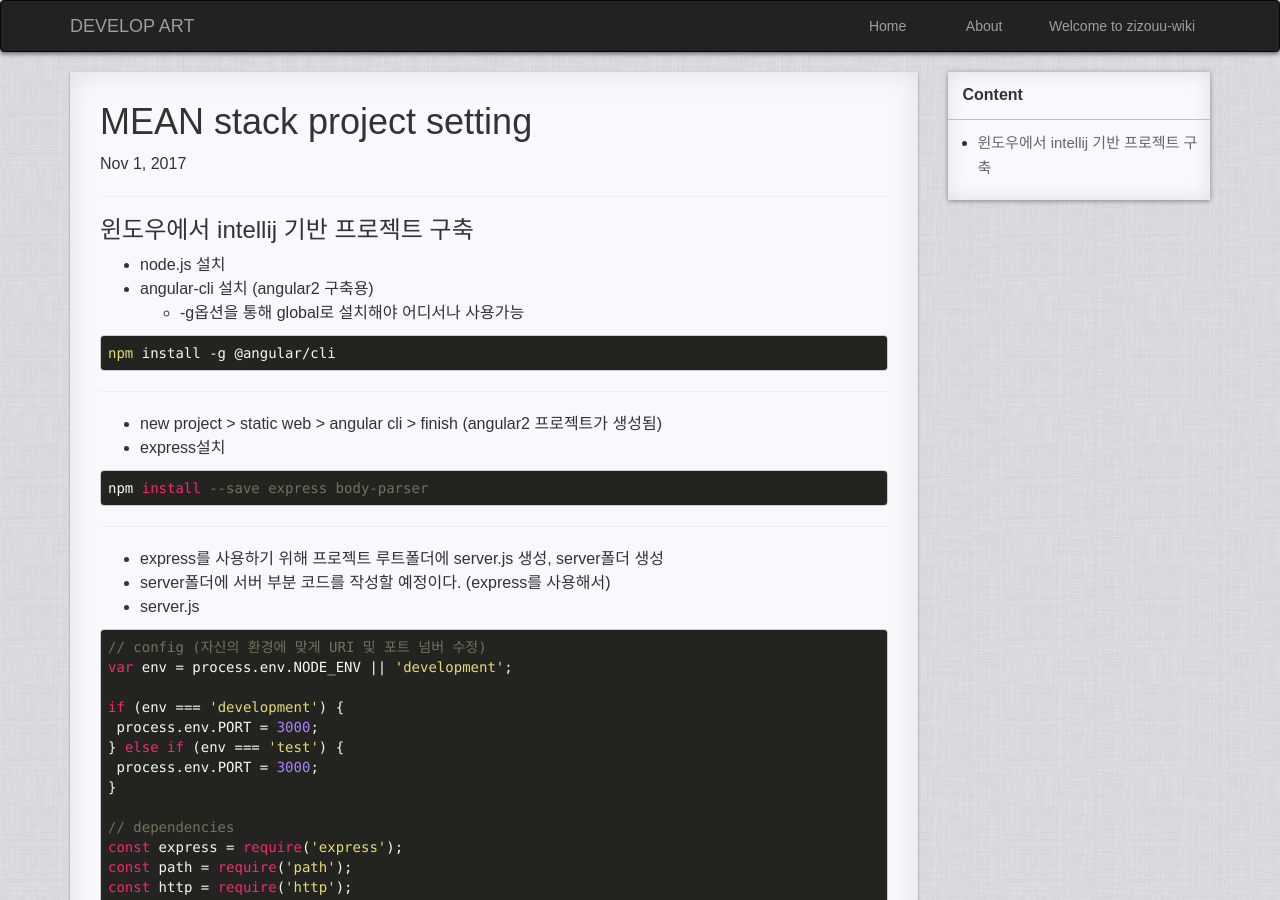
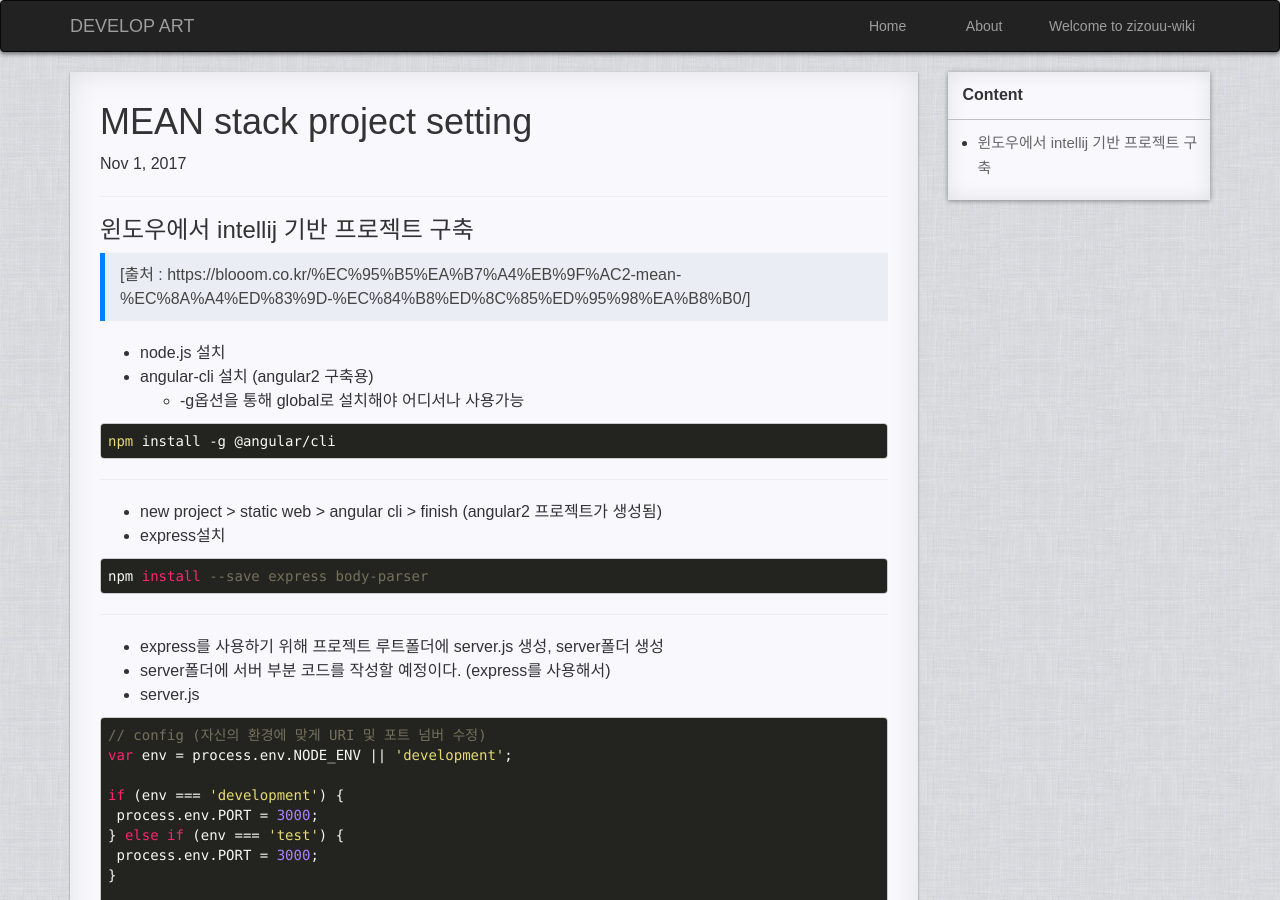
Before and after one commit to zizouu/zizouu.github.io, a Jekyll site: the page built from _posts/mean_stack/2017-11-01-project-setting.md, in a window 1280 px wide and 900 px high. Built offline with Jekyll 4.4.1, drawn with Linux system fonts in a browser that asks for light colours.

Commit message:
update mean stack project setting

```diff
--- a/_posts/mean_stack/2017-11-01-project-setting.md
+++ b/_posts/mean_stack/2017-11-01-project-setting.md
@@ -9,6 +9,8 @@ categories: mean_stack
 {:toc}
 
 ### 윈도우에서 intellij 기반 프로젝트 구축
+
+> [출처 : https://blooom.co.kr/%EC%95%B5%EA%B7%A4%EB%9F%AC2-mean-%EC%8A%A4%ED%83%9D-%EC%84%B8%ED%8C%85%ED%95%98%EA%B8%B0/]
 
 - node.js 설치
 - angular-cli 설치 (angular2 구축용)
```
